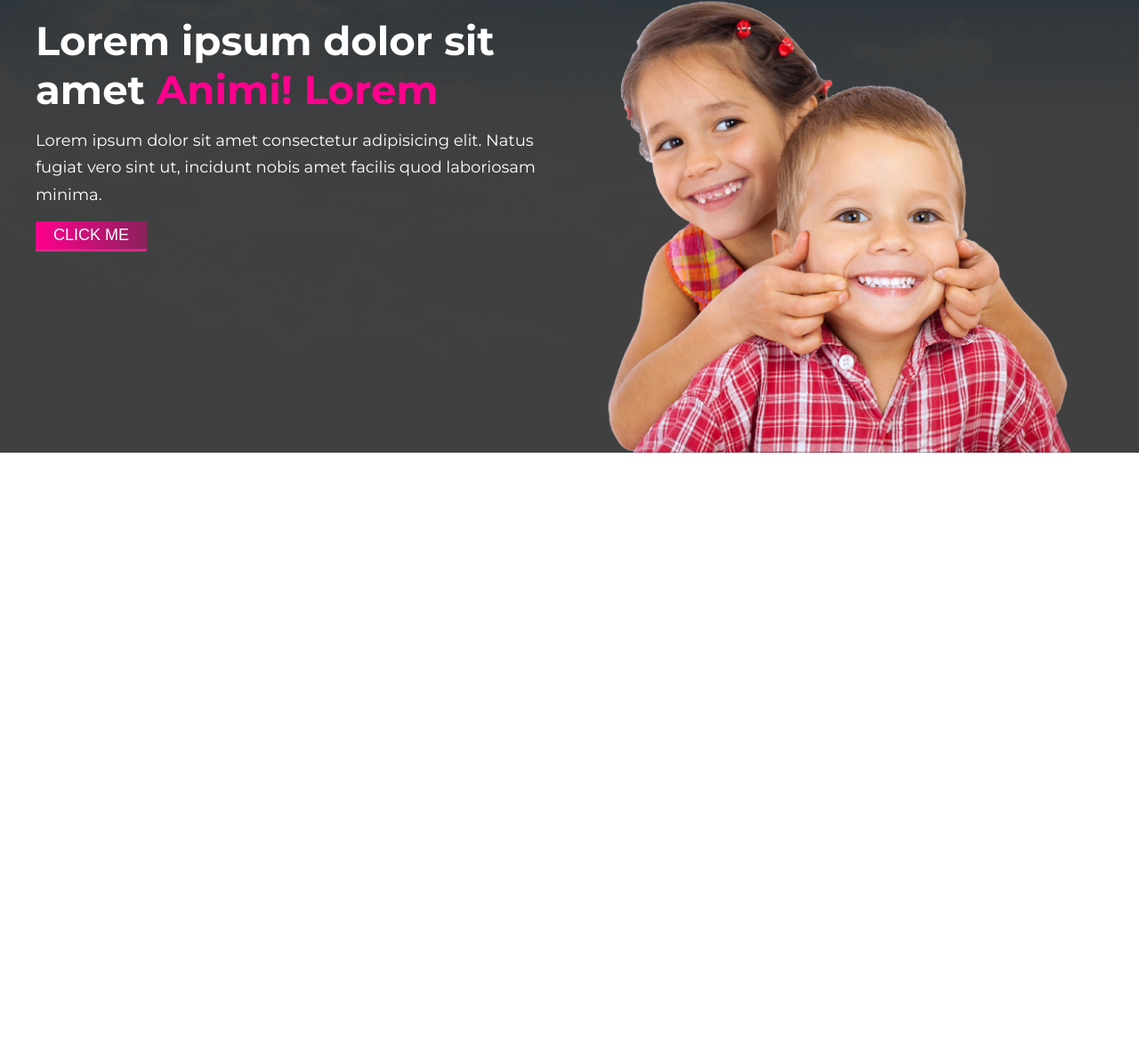
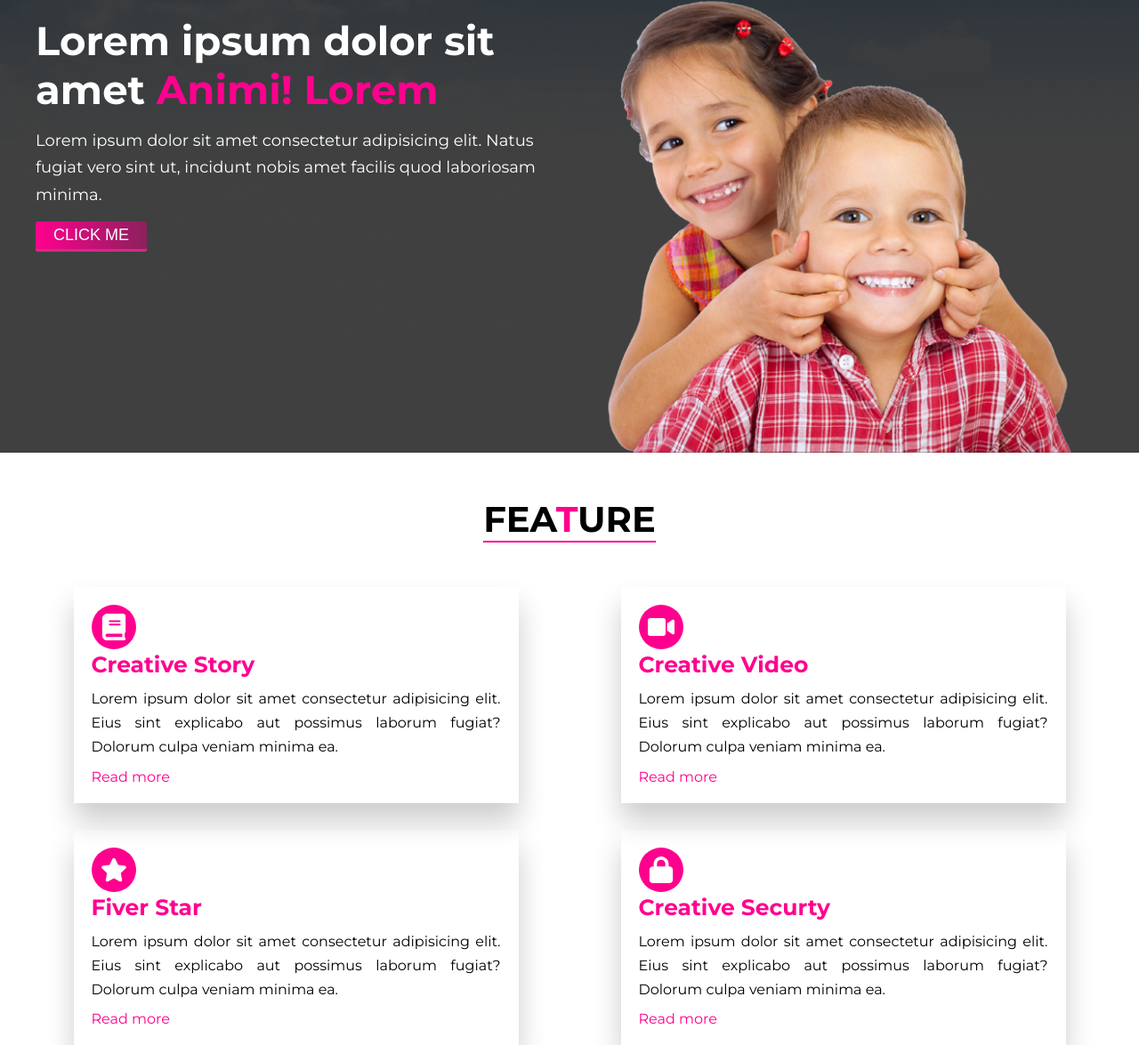
Before and after one commit to masuddrak/Grid-Flexbox, a plain HTML site: page index.html in a window 1280 px wide. Shown: the part 291-1466 px from the top of the page at 89% size. Before the commit the page ends 800 px from the top, so only its background shows below. Drawn offline with Linux system fonts and the light colour scheme.

Commit message:
feacher section complet

```diff
--- a/index.html
+++ b/index.html
@@ -4,7 +4,10 @@
     <meta charset="UTF-8">
     <meta http-equiv="X-UA-Compatible" content="IE=edge">
     <meta name="viewport" content="width=device-width, initial-scale=1.0">
+    <!-- font Awesome -->
+    <link rel="stylesheet" href="https://cdnjs.cloudflare.com/ajax/libs/font-awesome/6.0.0/css/all.min.css" integrity="sha512-9usAa10IRO0HhonpyAIVpjrylPvoDwiPUiKdWk5t3PyolY1cOd4DSE0Ga+ri4AuTroPR5aQvXU9xC6qOPnzFeg==" crossorigin="anonymous" referrerpolicy="no-referrer" />
     <link rel="stylesheet" href="style.css">
+    <!-- custom css -->
     <title>Grid & Flexbox</title>
 </head>
 <body>
@@ -34,5 +37,42 @@
             </div>
         </section>
     </header>
+    <main class="container">
+        <section id="feacher">
+            <div class="sectin-title">
+                <h2>Fea<span class="hilight">t</span>ure</h2>
+            </div>
+            <div class="feacher">
+                <div class="card">
+                    <i class="card-icon fa-solid fa-book"></i>
+                    <h3>Creative Story</h3>
+                    <p>Lorem ipsum dolor sit amet consectetur adipisicing elit. Eius sint explicabo aut possimus laborum fugiat? Dolorum culpa veniam minima ea.</p>
+                    <a href="">Read more</a>
+                </div>
+                <div class="card">
+                    <i class="card-icon fa-solid fa-video"></i>
+                    <h3>Creative Video</h3>
+                    <p>Lorem ipsum dolor sit amet consectetur adipisicing elit. Eius sint explicabo aut possimus laborum fugiat? Dolorum culpa veniam minima ea.</p>
+                    <a href="">Read more</a>
+                </div>
+                <div class="card">
+                    <i class="card-icon fa-solid fa-star"></i>
+                    <h3>Fiver Star</h3>
+                    <p>Lorem ipsum dolor sit amet consectetur adipisicing elit. Eius sint explicabo aut possimus laborum fugiat? Dolorum culpa veniam minima ea.</p>
+                    <a href="">Read more</a>
+                </div>
+                <div class="card">
+                    <i class="card-icon fa-solid fa-lock"></i>
+                    <h3>Creative Securty</h3>
+                    <p>Lorem ipsum dolor sit amet consectetur adipisicing elit. Eius sint explicabo aut possimus laborum fugiat? Dolorum culpa veniam minima ea.</p>
+                    <a href="">Read more</a>
+                </div>
+            </div>
+        </section>
+    </main>
+
+
+<!-- font awesome js -->
+    <script src="https://cdnjs.cloudflare.com/ajax/libs/font-awesome/6.0.0/js/all.min.js" integrity="sha512-yFjZbTYRCJodnuyGlsKamNE/LlEaEAxSUDe5+u61mV8zzqJVFOH7TnULE2/PP/l5vKWpUNnF4VGVkXh3MjgLsg==" crossorigin="anonymous" referrerpolicy="no-referrer"></script>
 </body>
 </html>
--- a/style.css
+++ b/style.css
@@ -7,7 +7,7 @@
 body{
     font-family: 'Montserrat', sans-serif;
 }
-/* common class  */
+/*----------------------- common class --------------- */
 .container{
     max-width: 1200px;
     margin: 0 auto;
@@ -33,6 +33,17 @@ body{
     top: 3px;
     box-shadow: 0 1px 0 #d32a87;
 }
+.sectin-title{
+    text-align: center;
+}
+.sectin-title h2{
+    font-size: 40px;
+    text-transform: uppercase;
+    border-bottom: 2px solid #ff008e;
+    margin: 50px 0;
+    display: inline-block;
+}
+/*--------------------- common class ----------------------------*/
 /* header style */
 header{
     background-image: url('./images/cloud.png');
@@ -89,3 +100,38 @@ nav{
 .right-banner img{
     width: 100%;
 }
+/* feacheer style */
+.feacher{
+    display: grid;
+    grid-template-columns: 1fr 1fr;
+    gap: 30px;
+    justify-content: center;
+}
+.card{
+    width: 500px;
+    padding: 20px;
+    margin: 0 auto;
+    box-shadow: 0 20px 30px rgba(0, 0, 0, 0.20);
+}
+.card .card-icon{
+    background-color: #ff008e;
+    padding: 10px;
+    height: 30px;
+    width: 30px;
+    border-radius: 50%;
+    color: #fff;
+}
+.card h3{
+    font-size: 25px;
+    color: #ff008e;
+}
+.card p{
+    line-height: 1.7;
+    text-align: justify;
+    letter-spacing: 1;
+    margin: 10px 0;
+}
+.card a{
+    text-decoration: none;
+    color: #ff008e;
+}
```
